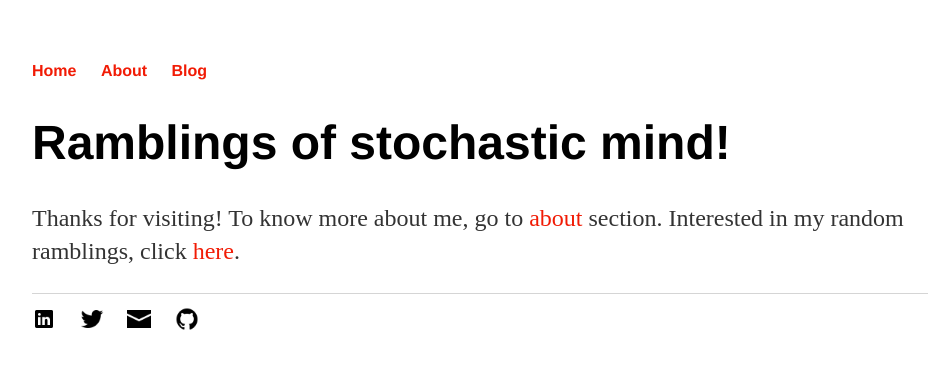
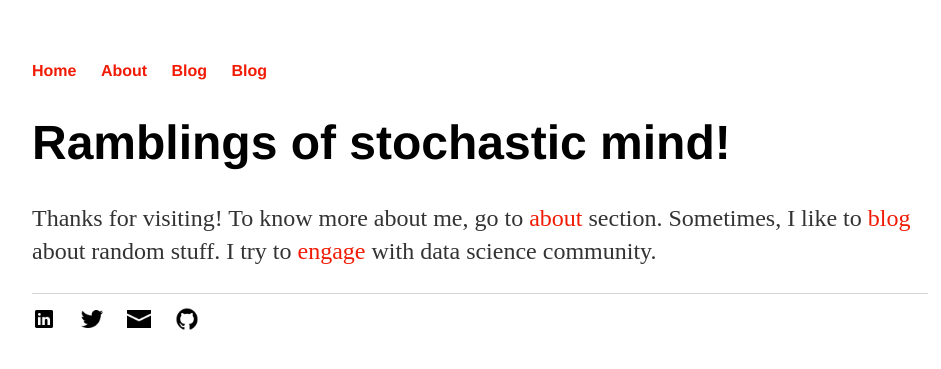
Before and after one commit to ensemblearner/ensemblearner.github.io, a Jekyll site: the page built from index.html, in a window 1280 px wide. Shown: the top 369 px of the page, without its empty margins (160-1101 px from the left). Built offline with Jekyll 4.4.1, drawn with Linux system fonts in a browser that asks for light colours.

Commit message:
push talks to default

```diff
--- a/_layouts/default.html
+++ b/_layouts/default.html
@@ -23,6 +23,7 @@
 <li><a href="/">Home</a></li>
 <li><a href="/about">About</a></li>
 <li><a href="/blog">Blog</a></li>
+<li><a href="/talks">Blog</a></li>
 </ul>
     </nav>
 <div class="container">
--- a/index.html
+++ b/index.html
@@ -5,6 +5,6 @@ title: Mohitdeep Singh
 
 		<div class="blurb">
 			<h1>Ramblings of stochastic mind!</h1>
-			<p>Thanks for visiting! To know more about me, go to <a href="/about">about</a> section. Interested in my random ramblings, click <a href="/blog">here</a>.
+			<p>Thanks for visiting! To know more about me, go to <a href="/about">about</a> section. Sometimes, I like to <a href="/blog">blog</a> about random stuff. I try to <a href='/talks'>engage</a> with data science community.
 			</p>
 		</div>
```
